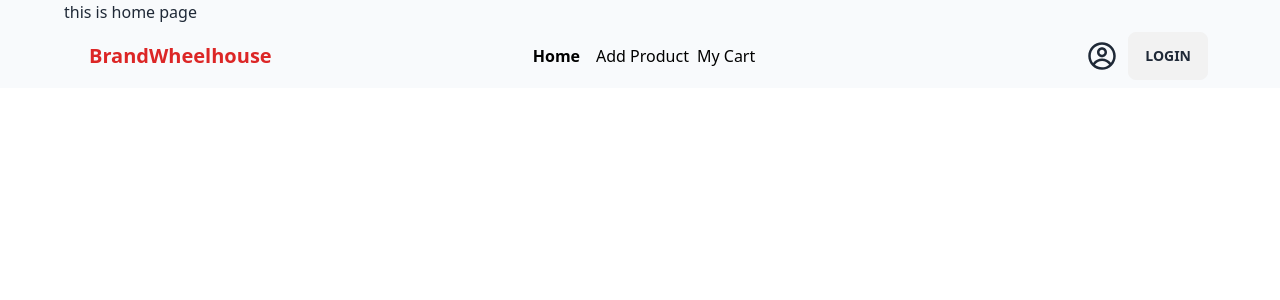
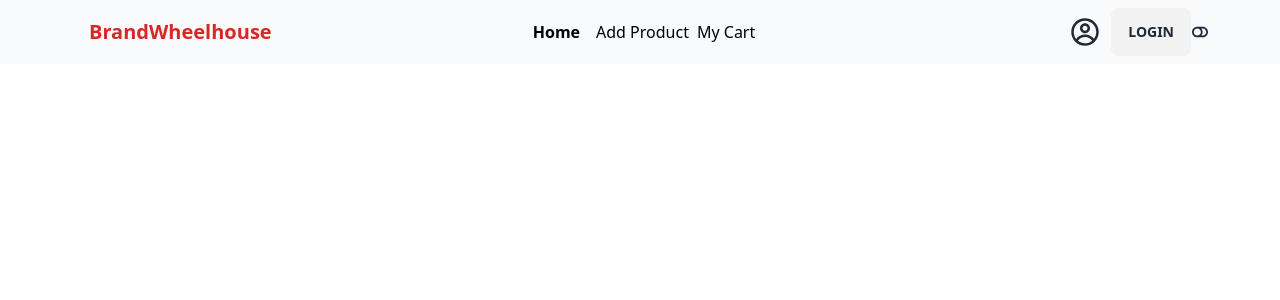
Before and after one commit to shimu-7/brandshop-client, a React (Vite) app: page / in a window 1280 px wide. Shown: the top 300 px of the page. Built offline with nearby package versions, Linux system fonts and the light colour scheme; no server answers.

Commit message:
theme toggle implemented

```diff
--- a/src/index.css
+++ b/src/index.css
@@ -1,3 +1,7 @@
 @tailwind base;
 @tailwind components;
 @tailwind utilities;
+
+.dark {
+    @apply bg-gray-800 text-zinc-50;
+ }
--- a/src/pages/Home.jsx
+++ b/src/pages/Home.jsx
@@ -1,11 +1,18 @@
+import { useContext } from "react";
 import Navbar from "../shared/Navbar";
+import { AuthContext } from "../providers/AuthProvider";
 
 
 const Home = () => {
+    const {darkMode} = useContext(AuthContext);
     return (
-        <div>
-            <h2 className="3xl">this is home page</h2>
+        <div className={`${darkMode ? "dark" : "light"}`}>
+            {/* <h2 className="3xl">this is home page</h2> */}
+
             <Navbar></Navbar>
+
+
+
         </div>
     );
 };
--- a/src/providers/AuthProvider.jsx
+++ b/src/providers/AuthProvider.jsx
@@ -9,6 +9,11 @@ const provider = new GoogleAuthProvider();
 const AuthProvider = ({ children }) => {
     const [user, setUser] = useState(null)
     const [loading, setLoading] = useState(true);
+    const [darkMode, setDarkMode] = useState(false);
+
+    const toggleDarkMode = () =>{
+        setDarkMode(!darkMode);
+    }
 
     const googleSignIn = () => {
         setLoading(true);
@@ -42,7 +47,7 @@ const AuthProvider = ({ children }) => {
 
 
     const authInfo = {
-        user, loading, googleSignIn, logOut, createUser, logIn
+        user, loading, googleSignIn, logOut, createUser, logIn, toggleDarkMode, darkMode
     }
     return (
         <AuthContext.Provider value={authInfo}>
--- a/src/shared/Navbar.jsx
+++ b/src/shared/Navbar.jsx
@@ -2,11 +2,16 @@ import { useContext } from "react";
 import { Link, NavLink } from "react-router-dom";
 import { AuthContext } from "../providers/AuthProvider";
 import { CgProfile } from "react-icons/cg";
+import { FaToggleOn, FaToggleOff } from "react-icons/fa";
 
 
 const Navbar = () => {
 
-    const { user, logOut } = useContext(AuthContext)
+    const { user, logOut, toggleDarkMode, darkMode } = useContext(AuthContext)
+
+
+
+
 
     const links = <>
         <li className="mx-2"><NavLink
@@ -14,7 +19,7 @@ const Navbar = () => {
             style={({ isActive, isPending, isTransitioning }) => {
                 return {
                     fontWeight: isActive ? "bold" : "",
-                    color: isPending ? "red" : "black",
+                    color: isPending ? "red" : darkMode? "red":"black",
                     viewTransitionName: isTransitioning ? "slide" : "",
                 };
             }}
@@ -27,7 +32,7 @@ const Navbar = () => {
             style={({ isActive, isPending, isTransitioning }) => {
                 return {
                     fontWeight: isActive ? "bold" : "",
-                    color: isPending ? "red" : "black",
+                    color: isPending ? "red" : darkMode? "red":"black",
                     viewTransitionName: isTransitioning ? "slide" : "",
                 };
             }}
@@ -40,7 +45,7 @@ const Navbar = () => {
             style={({ isActive, isPending, isTransitioning }) => {
                 return {
                     fontWeight: isActive ? "bold" : "",
-                    color: isPending ? "red" : "black",
+                    color: isPending ? "red" : darkMode? "red":"black",
                     viewTransitionName: isTransitioning ? "slide" : "",
                 };
             }}
@@ -54,7 +59,7 @@ const Navbar = () => {
 
 
     return (
-        <div className="">
+        <div>
             <div className="navbar  rounded-md ">
                 <div className="navbar-start">
                     <div className="dropdown">
@@ -66,6 +71,7 @@ const Navbar = () => {
                         </ul>
                     </div>
                     <a className="btn btn-ghost text-red-600 normal-case text-xl">BrandWheelhouse</a>
+
                 </div>
                 <div className="navbar-center hidden lg:flex">
                     <ul className="flex mx-2 text-red-400">
@@ -90,6 +96,9 @@ const Navbar = () => {
                         user ? <Link to="/"><button onClick={logOut} className="btn">Logout</button></Link> : <Link to="/login"> <button className="btn">Login</button></Link>
 
                     }
+                    {
+                        darkMode? <FaToggleOn onClick={toggleDarkMode}></FaToggleOn>:<FaToggleOff onClick={toggleDarkMode}></FaToggleOff>
+                    }
 
                 </div>
             </div>
--- a/tailwind.config.js
+++ b/tailwind.config.js
@@ -4,6 +4,7 @@ export default {
     "./index.html",
     "./src/**/*.{js,ts,jsx,tsx}",
   ],
+  darkMode: 'class',
   theme: {
     extend: {},
   },
```
